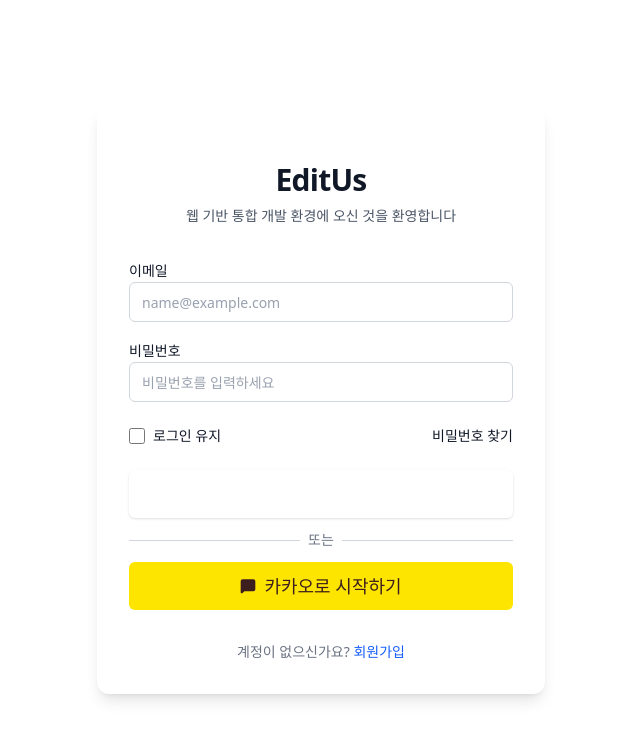
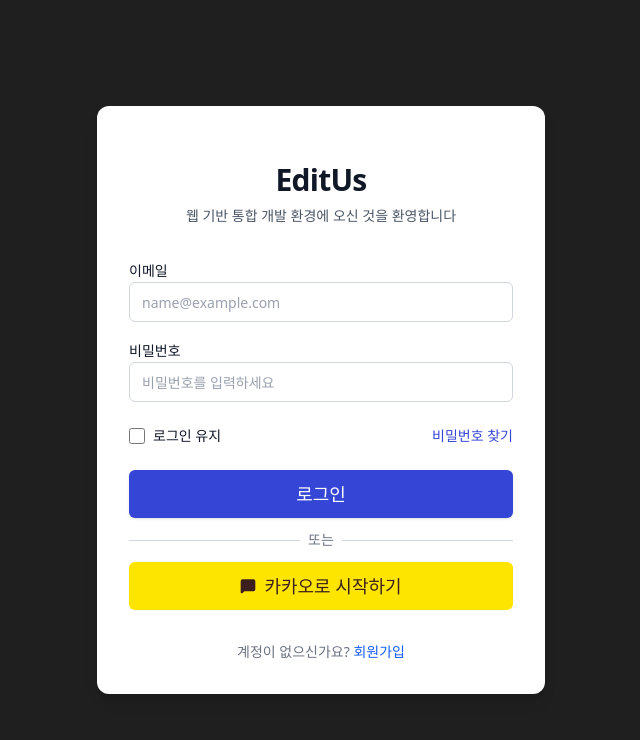
Before and after one commit to whdxo/web_ide_project, a React app in the folder frontend/: page /login in a window 1280 px wide. Shown: the top 740 px of the page, without its empty margins (319-959 px from the left). Built offline with nearby package versions, Linux system fonts and the light colour scheme; the HTML template or start-up script is replaced by a standard one.

Commit message:
fix(ui): Tailwind v4 테마 설정 수정 (색상 미적용 문제 해결)

```diff
--- /dev/null
+++ b/frontend/src/components/ErrorBoundary.tsx
@@ -0,0 +1,40 @@
+import React, { Component, ErrorInfo, ReactNode } from 'react';
+
+interface Props {
+  children: ReactNode;
+}
+
+interface State {
+  hasError: boolean;
+  error: Error | null;
+}
+
+export class ErrorBoundary extends Component<Props, State> {
+  public state: State = {
+    hasError: false,
+    error: null,
+  };
+
+  public static getDerivedStateFromError(error: Error): State {
+    return { hasError: true, error };
+  }
+
+  public componentDidCatch(error: Error, errorInfo: ErrorInfo) {
+    console.error('Uncaught error:', error, errorInfo);
+  }
+
+  public render() {
+    if (this.state.hasError) {
+      return (
+        <div className="p-4">
+          <h1 className="text-xl font-bold text-red-600">Something went wrong.</h1>
+          <pre className="mt-2 p-2 bg-gray-100 rounded text-sm overflow-auto">
+            {this.state.error?.toString()}
+          </pre>
+        </div>
+      );
+    }
+
+    return this.props.children;
+  }
+}
--- a/frontend/src/index.css
+++ b/frontend/src/index.css
@@ -1,4 +1,13 @@
 @import "tailwindcss";
+
+@theme {
+  --color-kakao: #FEE500;
+  --color-brand-black: #1F1F1F;
+  --color-brand-navy: #0E1A28;
+  --color-brand-blue: #3545D6;
+  --color-brand-blue-light: #5363EE;
+  --color-brand-lime: #C2F750;
+}
 
 @layer base {
   :root {
--- a/frontend/src/main.tsx
+++ b/frontend/src/main.tsx
@@ -3,13 +3,16 @@
 import { QueryClient, QueryClientProvider } from '@tanstack/react-query'
 import './index.css'
 import App from './App.tsx'
+import { ErrorBoundary } from './components/ErrorBoundary'
 
 const queryClient = new QueryClient()
 
 createRoot(document.getElementById('root')!).render(
   <StrictMode>
-    <QueryClientProvider client={queryClient}>
-      <App />
-    </QueryClientProvider>
+    <ErrorBoundary>
+      <QueryClientProvider client={queryClient}>
+        <App />
+      </QueryClientProvider>
+    </ErrorBoundary>
   </StrictMode>,
 )
--- a/frontend/vite.config.ts
+++ b/frontend/vite.config.ts
@@ -9,5 +9,6 @@
     alias: {
       '@': path.resolve(__dirname, './src'),
     },
+    dedupe: ['react', 'react-dom'],
   },
 })
```
